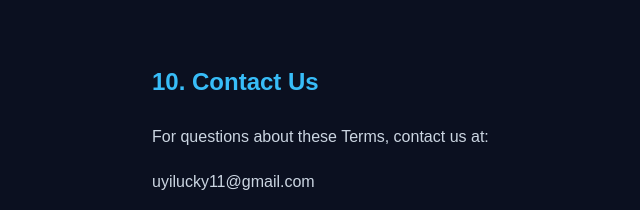
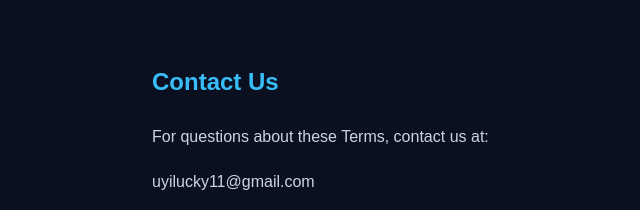
Before and after one commit to uyilucky11/think-fast-legal, a plain HTML site: page contact-us.html in a window 1280 px wide. Shown: the top 210 px of the page, 63-703 px from the left. Drawn offline with Linux system fonts and the light colour scheme.

Commit message:
Update contact-us.html

```diff
--- a/contact-us.html
+++ b/contact-us.html
@@ -24,7 +24,7 @@
 </head>
 <body>
 
-<h2>10. Contact Us </h2>
+<h2> Contact Us </h2>
 <p>
 For questions about these Terms, contact us at:
 </p>
```
